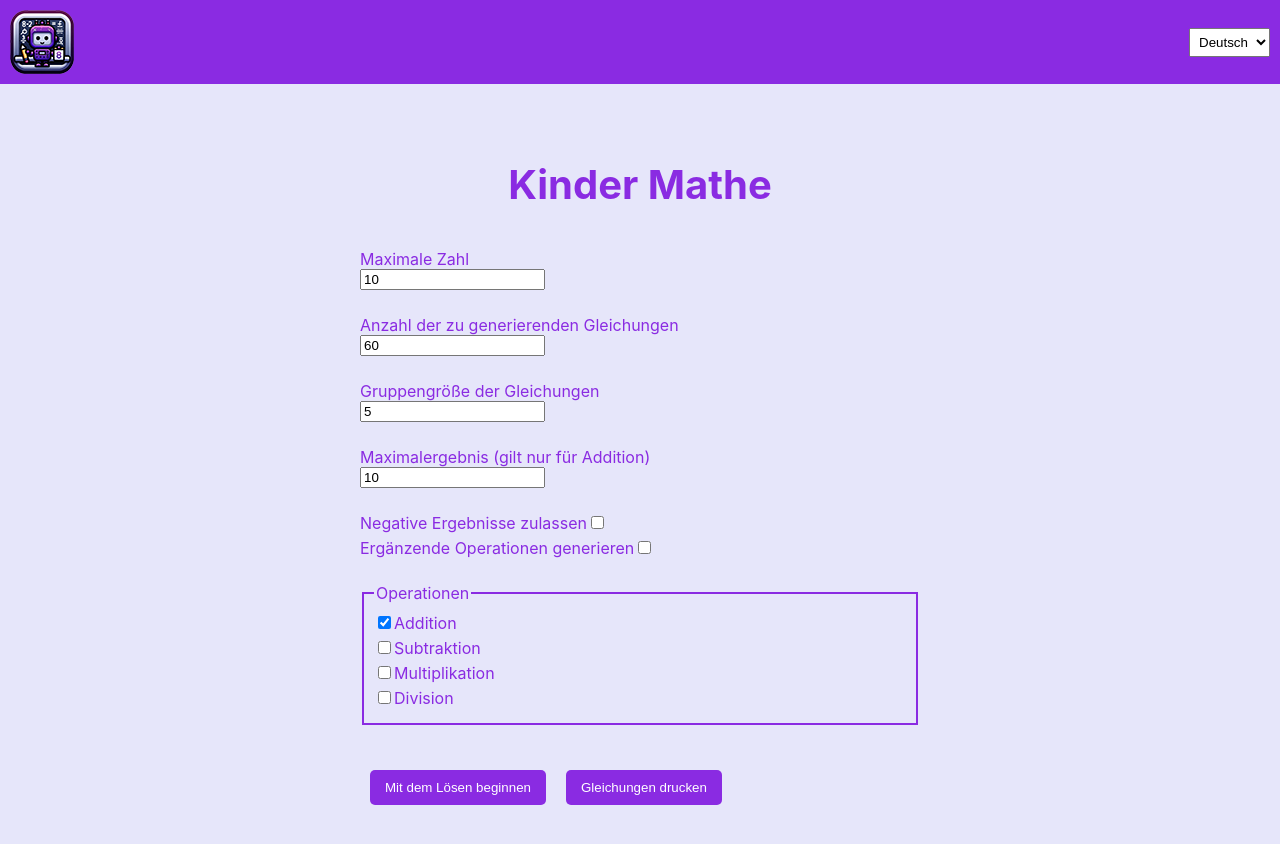
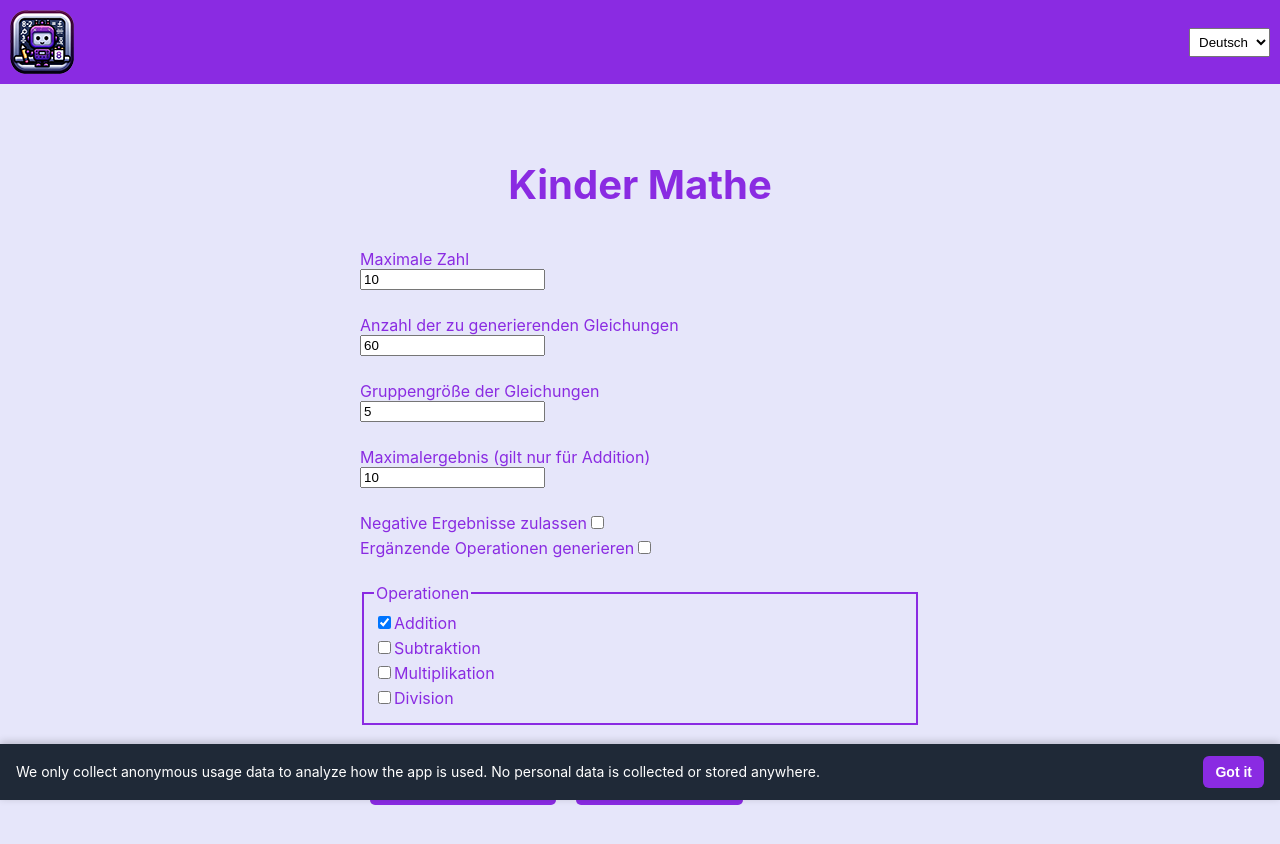
Before and after one commit to ashajjar/kids-math-app, a React (Create React App) app: page / in a window 1280 px wide. Shown: the top 844 px of the page. Built offline with nearby package versions, Linux system fonts and the light colour scheme.

Commit message:
Adds a CookieBanner component and updates styles with bold font weight for buttons

```diff
--- a/src/App.js
+++ b/src/App.js
@@ -4,6 +4,7 @@ import EquationDisplay from './components/EquationDisplay';
 import ReviewAnswers from './components/ReviewAnswers';
 import './i18n'; // Path to your i18n config file
 import Header from "./components/Header";
+import CookieBanner from "./components/CookieBanner";
 
 function App() {
     const [step, setStep] = useState(1);
@@ -59,6 +60,7 @@ function App() {
         <div className="App">
             <Header/>
             {renderStep()}
+            <CookieBanner/>
         </div>
     );
 }
--- /dev/null
+++ b/src/components/CookieBanner.js
@@ -0,0 +1,85 @@
+import React, { useEffect, useState } from 'react';
+import { trackEvent } from '../analytics';
+
+// Simple cookie/consent banner informing users about anonymous analytics only.
+// No personal data is collected nor stored anywhere.
+// Stores acknowledgment in localStorage and does not block app usage.
+
+const STORAGE_KEY = 'cookie_notice_ack_v1';
+
+function CookieBanner() {
+  const [visible, setVisible] = useState(false);
+
+  useEffect(() => {
+    try {
+      const ack = typeof window !== 'undefined' && window.localStorage && window.localStorage.getItem(STORAGE_KEY);
+      if (!ack) setVisible(true);
+    } catch (_) {
+      // If localStorage is inaccessible, still show the banner; it will reappear on next load.
+      setVisible(true);
+    }
+  }, []);
+
+  const dismiss = () => {
+    try {
+      window.localStorage.setItem(STORAGE_KEY, '1');
+    } catch (_) {
+      // ignore
+    }
+    setVisible(false);
+    trackEvent('cookie_notice_dismissed');
+  };
+
+  if (!visible) return null;
+
+  // Inline styles kept minimal and CSP permits 'unsafe-inline' for styles in index.html
+  const containerStyle = {
+    position: 'fixed',
+    left: 0,
+    right: 0,
+    bottom: 0,
+    zIndex: 1000,
+    background: '#1f2937', // gray-800
+    color: '#fff',
+    padding: '12px 16px',
+    boxShadow: '0 -2px 8px rgba(0,0,0,0.2)',
+    display: 'flex',
+    alignItems: 'center',
+    gap: '12px',
+    flexWrap: 'wrap',
+  };
+
+  const textStyle = {
+    margin: 0,
+    fontSize: '14px',
+    lineHeight: 1.4,
+    flex: 1,
+  };
+
+  const buttonStyle = {
+    background: '#8A2BE2', // emerald-500
+    color: '#fff',
+    border: 'none',
+    borderRadius: '6px',
+    padding: '8px 12px',
+    fontSize: '14px',
+    cursor: 'pointer',
+    fontWeight: 'bold',
+  };
+
+  const linkStyle = {
+    color: '#93c5fd',
+    textDecoration: 'underline',
+  };
+
+  return (
+    <div role="dialog" aria-live="polite" aria-label="Cookie and analytics notice" style={containerStyle}>
+      <p style={textStyle}>
+        We only collect anonymous usage data to analyze how the app is used. No personal data is collected or stored anywhere.
+      </p>
+      <button onClick={dismiss} style={buttonStyle} aria-label="Dismiss notice">Got it</button>
+    </div>
+  );
+}
+
+export default CookieBanner;
--- a/src/styles/EquationDisplay.css
+++ b/src/styles/EquationDisplay.css
@@ -41,6 +41,7 @@
     border-radius: 5px;
     cursor: pointer;
     transition: background-color 0.3s;
+    font-weight: bold;
 }
 
 .primary-button:hover {
--- a/src/styles/StartScreen.css
+++ b/src/styles/StartScreen.css
@@ -54,6 +54,7 @@
     cursor: pointer; /* Cursor changes to pointer to indicate button */
     border-radius: 5px; /* Rounded corners */
     transition: background-color 0.3s; /* Smooth transition for hover effect */
+    font-weight: bold;
 }
 
 .form-container button:hover {
```
